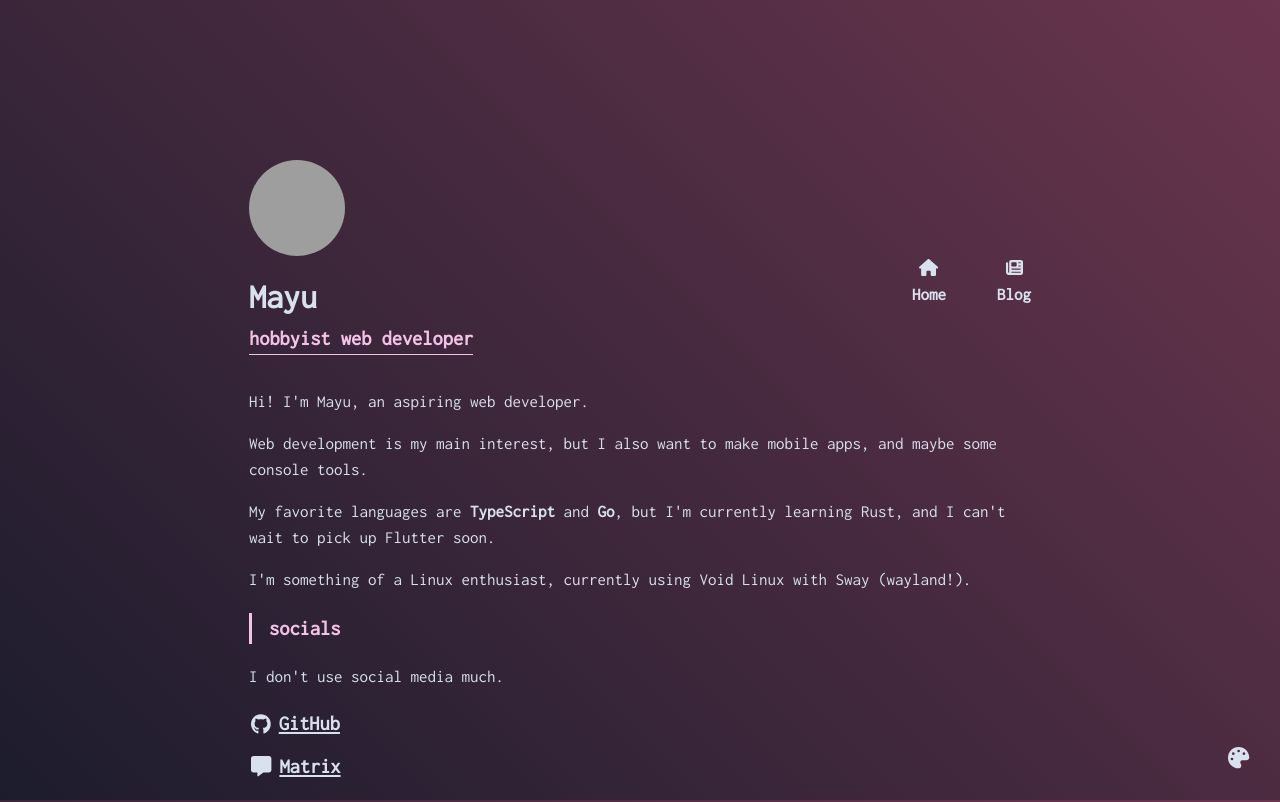
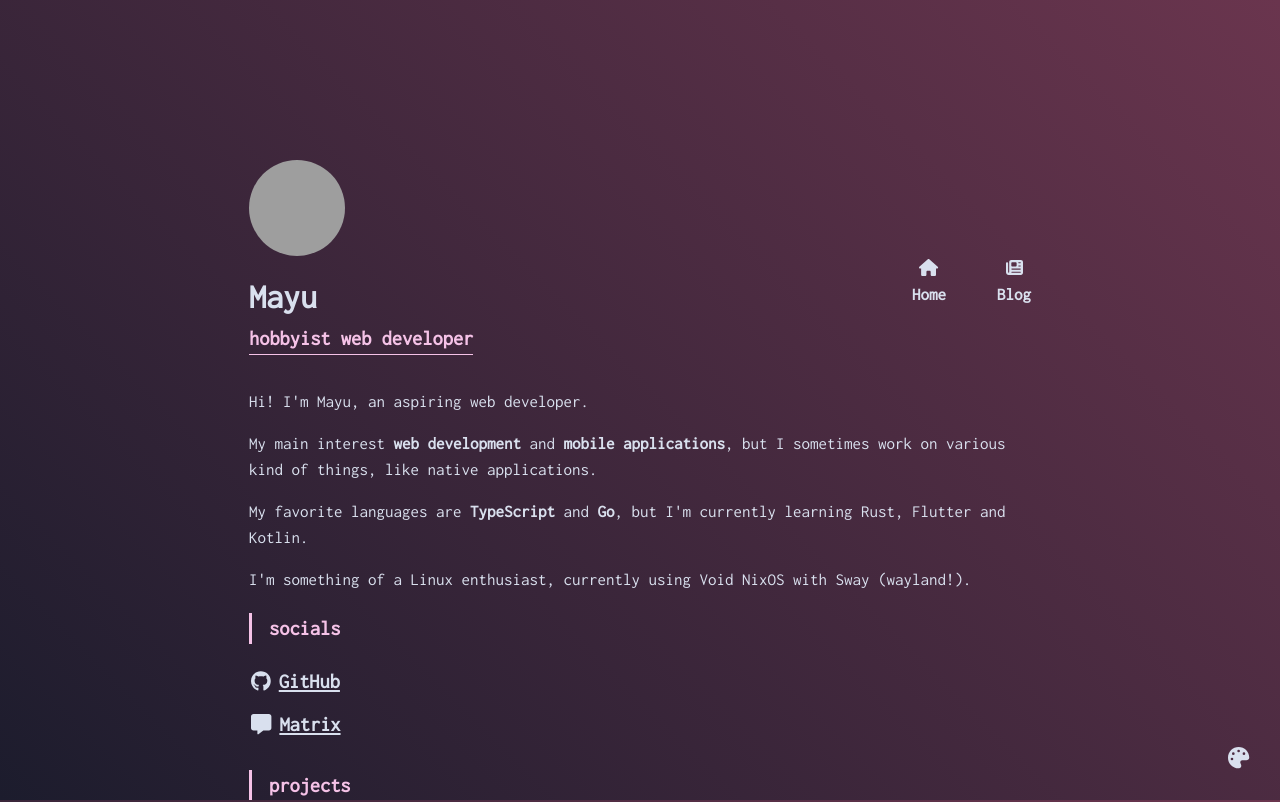
Before and after one commit to mayudev/website, a Next.js app: page / in a window 1280 px wide. Shown: the top 802 px of the page. Built offline with nearby package versions, Linux system fonts and the light colour scheme; grey boxes are pictures that could not be loaded.

Commit message:
feat(home): update info about me

```diff
--- a/pages/index.tsx
+++ b/pages/index.tsx
@@ -22,18 +22,20 @@ export default function Home({ posts, projects }: Props) {
         <section>
           <p>{`Hi! I'm Mayu, an aspiring web developer.`}</p>
 
-          <p>{`Web development is my main interest, but I also want to make mobile apps, and maybe some console tools.`}</p>
+          <p>
+            My main interest <b>web development</b> and <b>mobile applications</b>, but I
+            sometimes work on various kind of things, like native applications.
+          </p>
 
           <p>
             My favorite languages are <b>TypeScript</b> and <b>Go</b>, but I&apos;m
-            currently learning Rust, and I can&apos;t wait to pick up Flutter soon.
+            currently learning Rust, Flutter and Kotlin.
           </p>
 
-          <p>{`I'm something of a Linux enthusiast, currently using Void Linux with Sway (wayland!).`}</p>
+          <p>{`I'm something of a Linux enthusiast, currently using Void NixOS with Sway (wayland!).`}</p>
         </section>
         <section>
           <Heading>socials</Heading>
-          <p>{`I don't use social media much.`}</p>
           <div>
             <NiceLink
               withIcon
```
